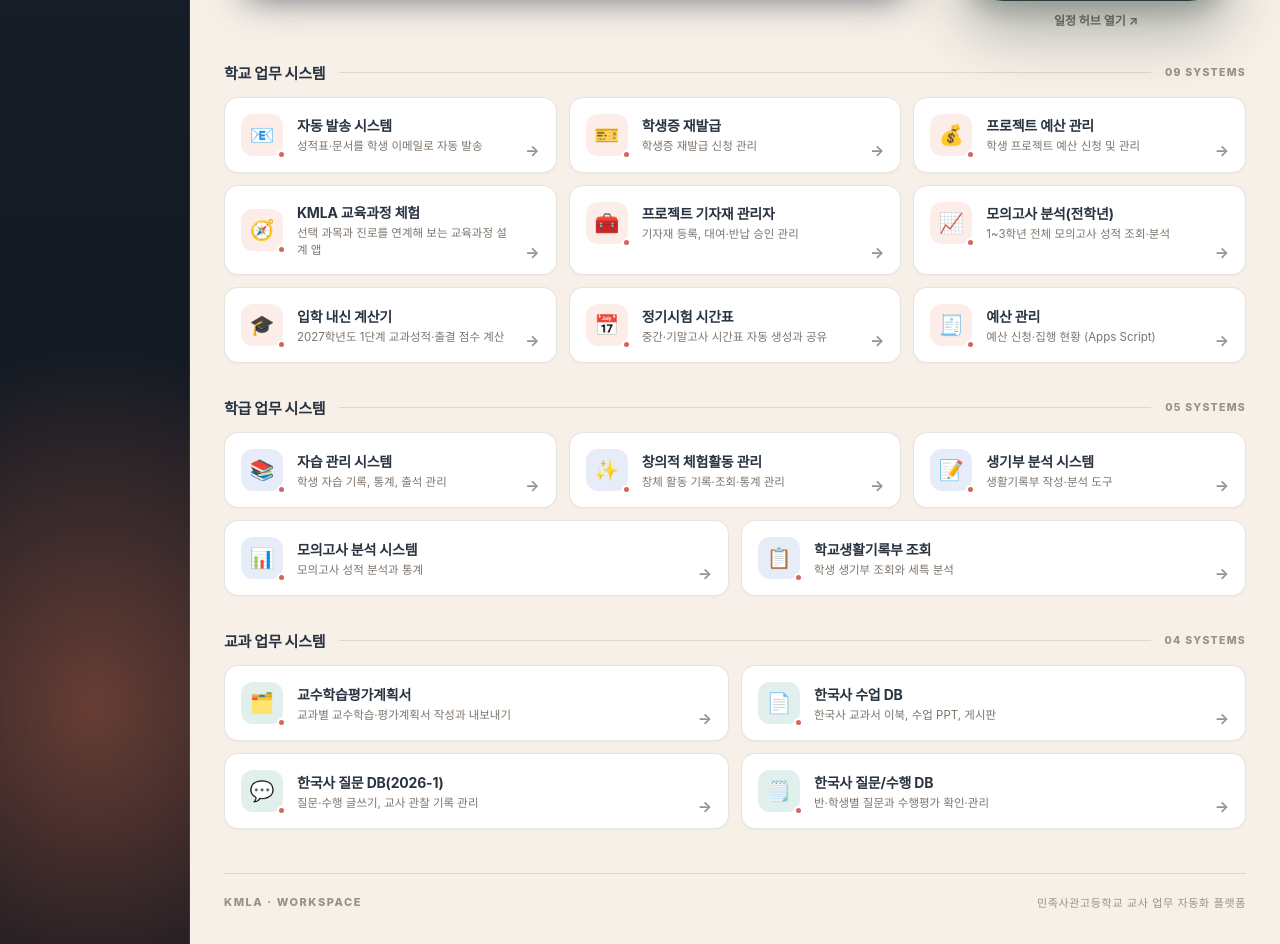
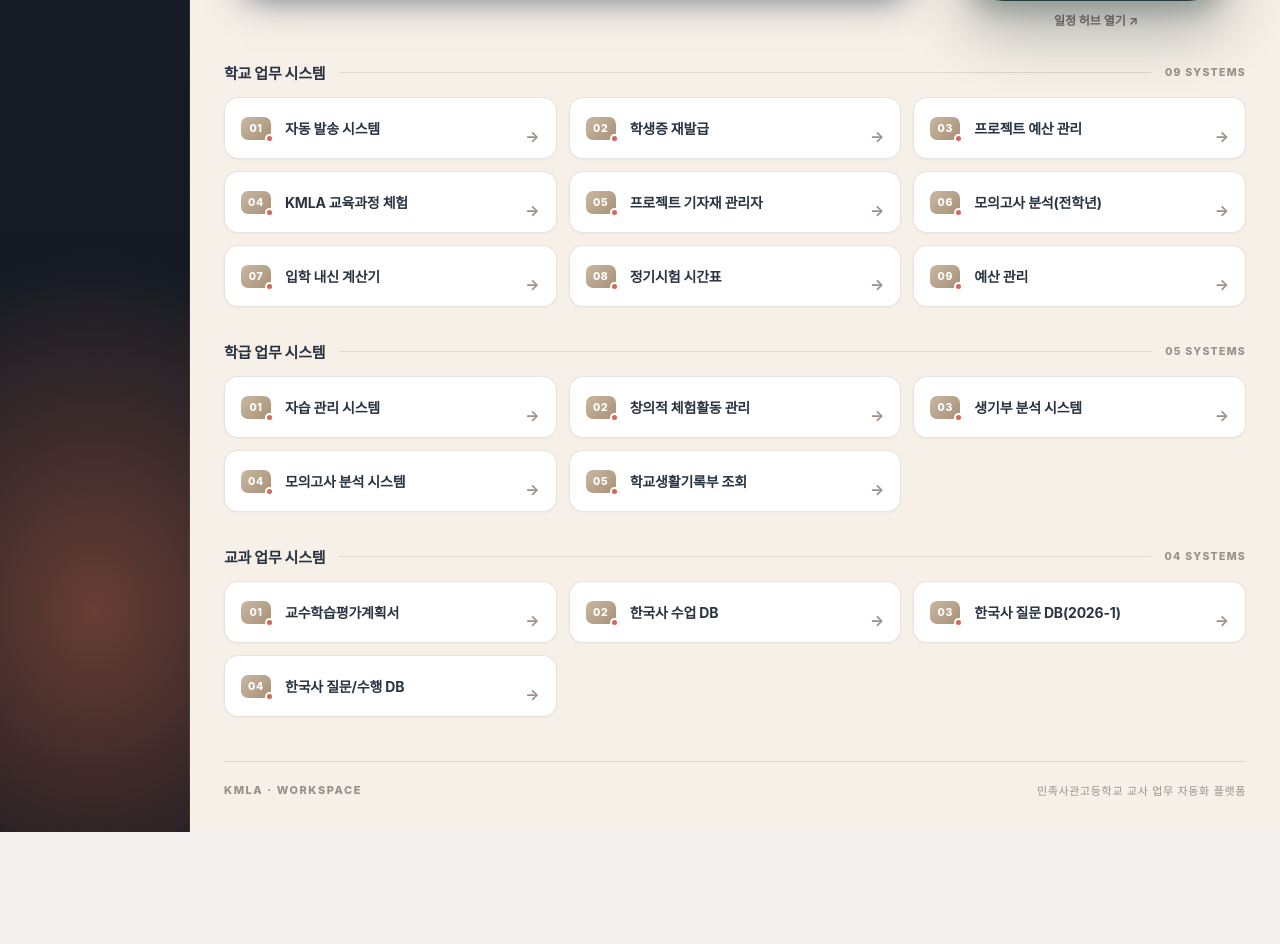
Before and after one commit to knue20-kmla/work-dashboard, a Flask app: page /dashboard in a window 1280 px wide. Shown: the part 729-1673 px from the top of the page. After the commit the page ends 1561 px from the top, so only its background shows below. Run offline with Flask 3, Linux system fonts and the light colour scheme; the visitor is signed in with stand-in values (Sample User, id 1).

Commit message:
대시보드 카드 크기 통일, 번호 배지 복원, 아이콘·설명 제거
Co-Authored-By: Claude Sonnet 5.5 <noreply@anthropic.com>

```diff
--- a/app.py
+++ b/app.py
@@ -38,30 +38,6 @@ SYSTEMS = [
 ]
 SYSTEM_BY_ID = {s['id']: s for s in SYSTEMS}
 GROUP_LABELS = [('school', '학교 업무 시스템'), ('class', '학급 업무 시스템'), ('subject', '교과 업무 시스템')]
-
-# 대시보드 카드에 표시할 아이콘과 한 줄 설명
-SYSTEM_META = {
-    'auto-mail': ('📧', '성적표·문서를 학생 이메일로 자동 발송'),
-    'student-id': ('🎫', '학생증 재발급 신청 관리'),
-    'budget': ('💰', '학생 프로젝트 예산 신청 및 관리'),
-    'curriculum': ('🧭', '선택 과목과 진로를 연계해 보는 교육과정 설계 앱'),
-    'equipment': ('🧰', '기자재 등록, 대여·반납 승인 관리'),
-    'exam-all': ('📈', '1~3학년 전체 모의고사 성적 조회·분석'),
-    'minjok-score': ('🎓', '2027학년도 1단계 교과성적·출결 점수 계산'),
-    'test-schedule': ('📅', '중간·기말고사 시간표 자동 생성과 공유'),
-    'budget-gas': ('🧾', '예산 신청·집행 현황 (Apps Script)'),
-    'study': ('📚', '학생 자습 기록, 통계, 출석 관리'),
-    'creative': ('✨', '창체 활동 기록·조회·통계 관리'),
-    'record-analysis': ('📝', '생활기록부 작성·분석 도구'),
-    'exam-class': ('📊', '모의고사 성적 분석과 통계'),
-    'transcript': ('📋', '학생 생기부 조회와 세특 분석'),
-    'eval-plan': ('🗂️', '교과별 교수학습·평가계획서 작성과 내보내기'),
-    'history-db': ('📄', '한국사 교과서 이북, 수업 PPT, 게시판'),
-    'history-question': ('💬', '질문·수행 글쓰기, 교사 관찰 기록 관리'),
-    'history-board': ('🗒️', '반·학생별 질문과 수행평가 확인·관리'),
-}
-for _s in SYSTEMS:
-    _s['icon'], _s['desc'] = SYSTEM_META[_s['id']]
 
 def system_groups():
     return [{'key': key, 'label': label, 'systems': [s for s in SYSTEMS if s['group'] == key]}
--- a/templates/dashboard.html
+++ b/templates/dashboard.html
@@ -591,16 +591,14 @@
             border-radius: 8px;
             transition: background-color 0.2s ease, padding-left 0.2s ease;
         }
-        .qa-card .ico {
+        .qa-card .idx {
             position: relative;
-            width: 30px;
-            height: 30px;
+            font-size: 10.5px;
+            font-weight: 800;
+            letter-spacing: 0.06em;
+            color: rgba(255,255,255,0.55);
             flex: 0 0 auto;
-            display: grid;
-            place-items: center;
-            font-size: 15px;
-            border-radius: 9px;
-            background: rgba(255,255,255,0.1);
+            min-width: 24px;
         }
         .qa-card .t2 { font-size: 13px; font-weight: 700; color: #fff; letter-spacing: -0.2px; flex: 1; min-width: 0; }
         .qa-card .arr { color: rgba(255,255,255,0.4); font-size: 14px; transition: transform 0.2s ease, color 0.2s ease; }
@@ -660,14 +658,14 @@
         /* Full system cards */
         .sys-grid {
             display: grid;
-            grid-template-columns: repeat(6, minmax(0, 1fr));
+            grid-template-columns: repeat(3, minmax(0, 1fr));
+            grid-auto-rows: 1fr;
             gap: 12px;
         }
         .sys-grid[data-group="school"] { --tint: rgba(233,120,84,0.13); }
         .sys-grid[data-group="class"] { --tint: rgba(64,118,200,0.13); }
         .sys-grid[data-group="subject"] { --tint: rgba(46,150,120,0.14); }
         .sys-card {
-            grid-column: span 2;
             position: relative;
             background: #fff;
             border: 1px solid var(--line);
@@ -675,8 +673,6 @@
             box-shadow: 0 1px 2px rgba(28,39,52,0.04);
             transition: transform 0.25s ease, box-shadow 0.25s ease, border-color 0.25s ease;
         }
-        .sys-grid.rem-2 .sys-card:nth-last-child(-n+2) { grid-column: span 3; }
-        .sys-grid.rem-1 .sys-card:nth-last-child(-n+4) { grid-column: span 3; }
         .sys-card:hover, .sys-card.kb-active {
             transform: translateY(-3px);
             box-shadow: 0 16px 30px -16px rgba(28,39,52,0.32);
@@ -686,38 +682,34 @@
             display: flex;
             align-items: center;
             gap: 14px;
-            padding: 16px 46px 16px 16px;
+            min-height: 60px;
+            padding: 14px 46px 14px 16px;
             text-decoration: none;
             color: inherit;
             min-width: 0;
             border-radius: 14px;
         }
         .sys-main:focus-visible { outline: 2px solid var(--accent); outline-offset: -2px; }
-        .sys-card .ico {
+        .sys-card .idx {
             position: relative;
-            width: 42px;
-            height: 42px;
             flex: 0 0 auto;
-            display: grid;
-            place-items: center;
-            font-size: 20px;
-            border-radius: 12px;
-            background: var(--tint, rgba(233,120,84,0.13));
-            transition: transform 0.25s ease;
+            min-width: 30px;
+            padding: 5px 7px;
+            font-size: 10.5px;
+            font-weight: 800;
+            letter-spacing: 0.06em;
+            text-align: center;
+            color: #fff;
+            border-radius: 7px;
+            background: linear-gradient(135deg, #c9b8a3, #a89076);
+            transition: background 0.25s ease, box-shadow 0.25s ease;
         }
-        .sys-card:hover .ico { transform: scale(1.06) rotate(-3deg); }
+        .sys-card:hover .idx {
+            background: linear-gradient(135deg, #f08a5e, #e97854);
+            box-shadow: 0 4px 10px rgba(233,120,84,0.35);
+        }
         .sys-card .tx { flex: 1; min-width: 0; }
         .sys-card .n { display: block; font-size: 14px; font-weight: 700; color: var(--ink); letter-spacing: -0.2px; }
-        .sys-card .d {
-            display: -webkit-box;
-            -webkit-line-clamp: 2;
-            -webkit-box-orient: vertical;
-            overflow: hidden;
-            margin-top: 3px;
-            font-size: 11.5px;
-            line-height: 1.45;
-            color: var(--muted);
-        }
         .sys-card .go {
             position: absolute;
             right: 16px;
@@ -781,7 +773,6 @@
             .hub-main { height: auto; min-height: 0; }
             .hub-main .qa-grid { grid-template-columns: repeat(2, minmax(0, 1fr)); }
             .qa-grid, .sys-grid { grid-template-columns: repeat(2, minmax(0, 1fr)); }
-            .sys-grid .sys-card { grid-column: auto !important; }
         }
         @media (max-width: 768px) {
             .ws-body { grid-template-columns: 1fr; }
@@ -885,7 +876,7 @@
             </div>
             <div class="qa-grid" data-group="quick">
                 {% for s in quick_systems %}
-                <a class="qa-card" data-id="{{ s.id }}" data-url="{{ s.url }}" data-search="{{ s.name }} {{ s.desc }}" href="{{ s.url }}" target="_blank" rel="noopener noreferrer"><span class="ico" aria-hidden="true">{{ s.icon }}<span class="stat" data-url="{{ s.url }}" data-s="idle" title="상태 확인 중"></span></span><span class="t2">{{ s.name }}</span><span class="arr" aria-hidden="true">→</span></a>
+                <a class="qa-card" data-id="{{ s.id }}" data-url="{{ s.url }}" data-search="{{ s.name }}" href="{{ s.url }}" target="_blank" rel="noopener noreferrer"><span class="idx" aria-hidden="true">{{ '%02d' % loop.index }}<span class="stat" data-url="{{ s.url }}" data-s="idle" title="상태 확인 중"></span></span><span class="t2">{{ s.name }}</span><span class="arr" aria-hidden="true">→</span></a>
                 {% else %}
                 <div class="qa-empty">관리자 설정에서 주요 시스템을 선택하세요.</div>
                 {% endfor %}
@@ -915,12 +906,12 @@
                     <span class="sec-line" aria-hidden="true"></span>
                     <span class="count micro">{{ '%02d' % n }} SYSTEMS</span>
                 </div>
-                <div class="sys-grid rem-{{ (n % 3) if n >= 4 else 0 }}" data-group="{{ g.key }}">
+                <div class="sys-grid" data-group="{{ g.key }}">
                     {% for s in g.systems %}
-                    <div class="sys-card" data-id="{{ s.id }}" data-url="{{ s.url }}" data-search="{{ s.name }} {{ s.desc }}">
+                    <div class="sys-card" data-id="{{ s.id }}" data-url="{{ s.url }}" data-search="{{ s.name }}">
                         <a class="sys-main" href="{{ s.url }}" target="_blank" rel="noopener noreferrer">
-                            <span class="ico" aria-hidden="true">{{ s.icon }}<span class="stat" data-url="{{ s.url }}" data-s="idle" title="상태 확인 중"></span></span>
-                            <span class="tx"><span class="n">{{ s.name }}</span><span class="d">{{ s.desc }}</span></span>
+                            <span class="idx" aria-hidden="true">{{ '%02d' % loop.index }}<span class="stat" data-url="{{ s.url }}" data-s="idle" title="상태 확인 중"></span></span>
+                            <span class="tx"><span class="n">{{ s.name }}</span></span>
                             <span class="go" aria-hidden="true">→</span>
                         </a>
                         <button class="fav" type="button" aria-pressed="false" aria-label="{{ s.name }} 즐겨찾기" title="즐겨찾기">☆</button>
@@ -962,8 +953,7 @@
             info[c.dataset.id] = {
                 id: c.dataset.id,
                 url: c.dataset.url,
-                name: c.querySelector('.n').textContent,
-                icon: c.querySelector('.ico').firstChild.textContent
+                name: c.querySelector('.n').textContent
             };
         });
 
@@ -979,7 +969,7 @@
             a.target = '_blank';
             a.rel = 'noopener noreferrer';
             a.dataset.id = id;
-            a.textContent = s.icon + ' ' + s.name;
+            a.textContent = s.name;
             return a;
         }
         function renderStrip() {
```
